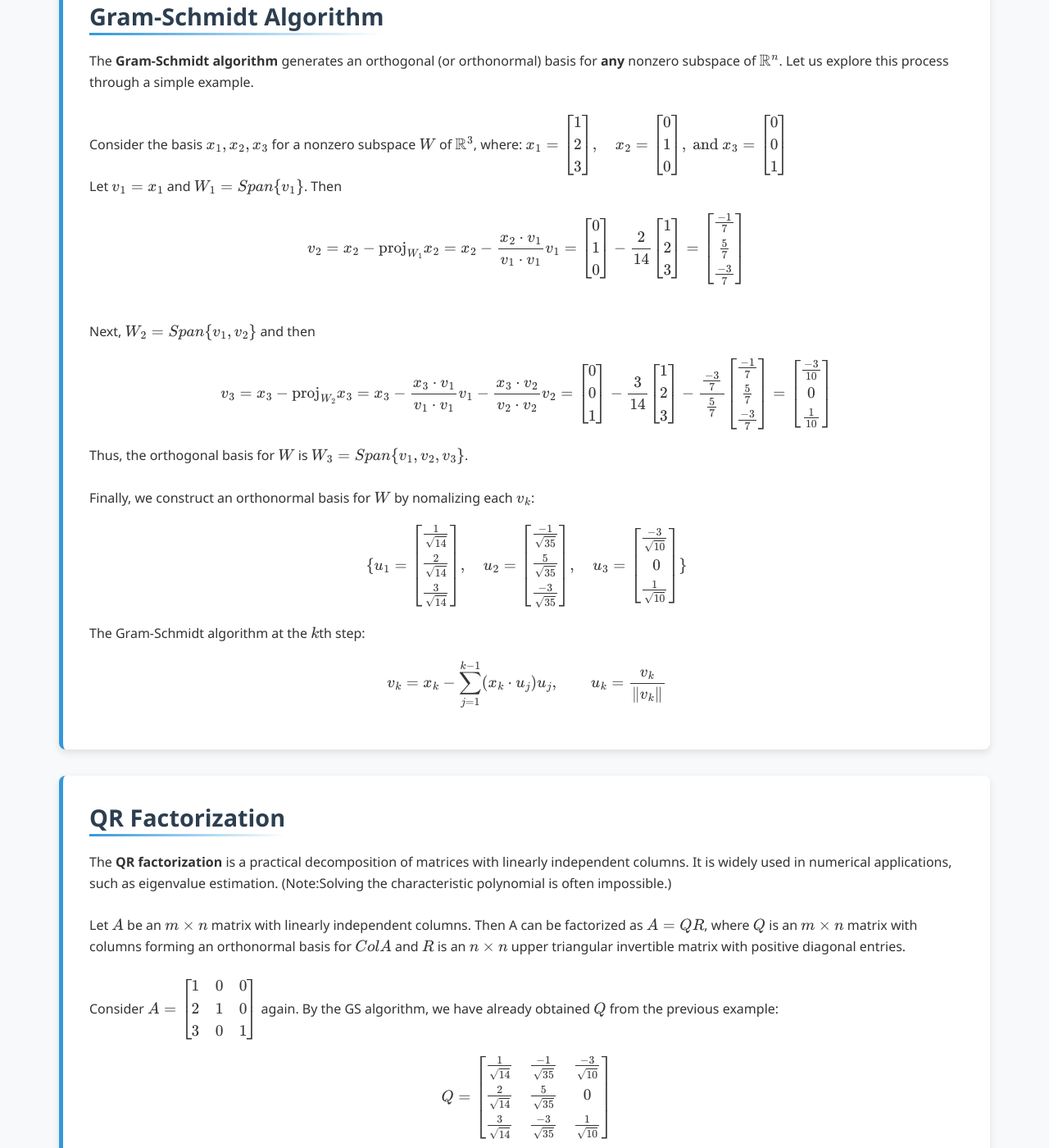
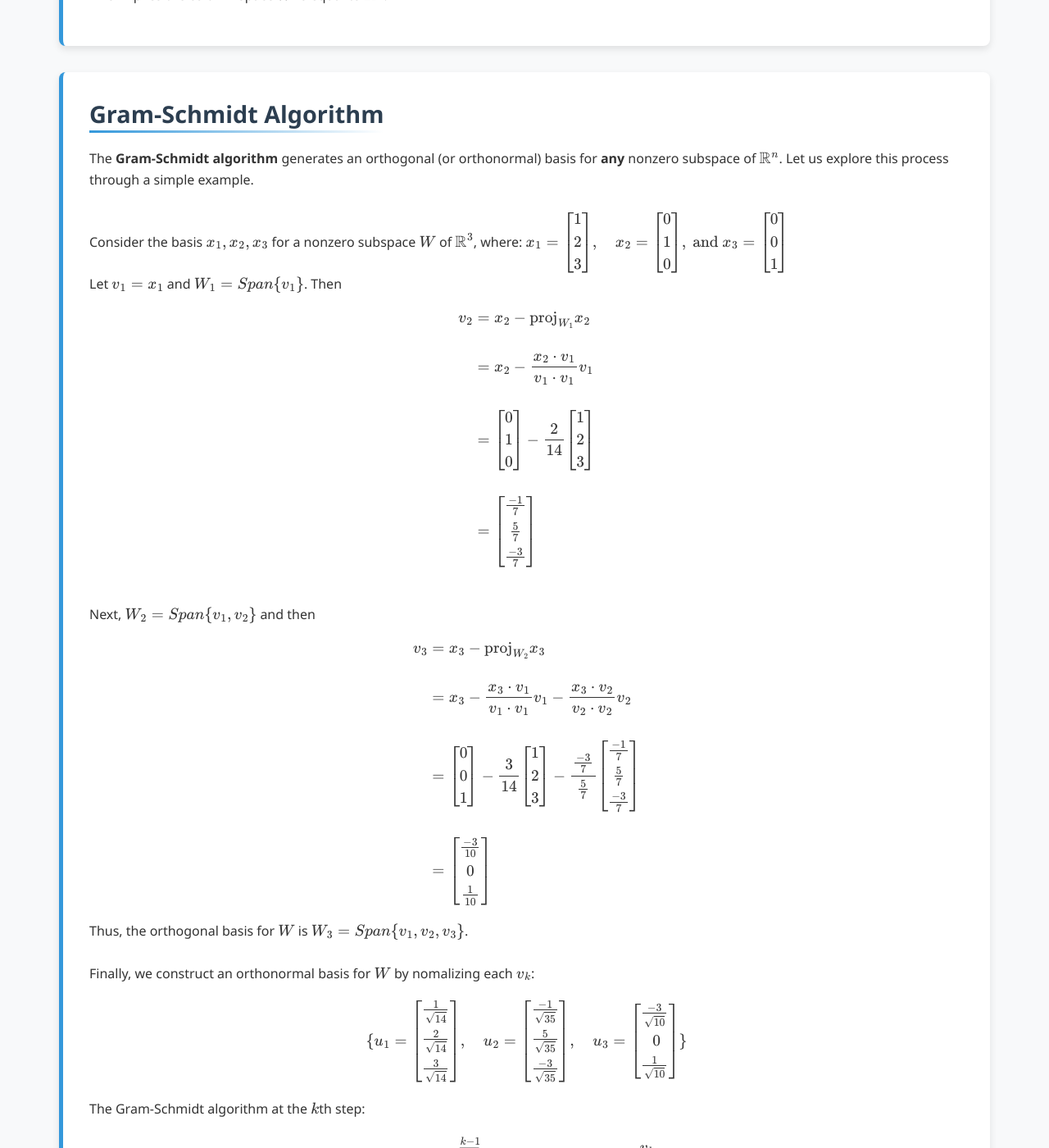
Before and after one commit to Yusukey01/yusukey01.github.io, a Jekyll site: the page built from Mathematics/Linear_algebra/orthogonality.html, in a window 1280 px wide and 1400 px high, scrolled down 8647 px. Shown: the whole window at 82% size. Built offline with Jekyll 4.4.1, drawn with Linux system fonts in a browser that asks for light colours; some of the changed text lies outside the part shown.

Commit message:
organizing stext

```diff
--- a/Mathematics/Linear_algebra/orthogonality.html
+++ b/Mathematics/Linear_algebra/orthogonality.html
@@ -223,9 +223,10 @@ description: Learn about inner product, orthogonality, orthogonal projection, Gr
             \]
             Solve the characteristic equation:
             \[
-            \lambda^2 -2 \lambda\cos\theta +1 = 0
-            \Longrightarrow
-            \lambda = \frac{2\cos\theta \pm 2\sqrt{(\cos^2\theta -1)}i}{2} = \cos\theta \pm i \sin\theta
+            \begin{align*}
+            &\lambda^2 -2 \lambda\cos\theta +1 = 0  \\\\
+            &\Longrightarrow \lambda = \frac{2\cos\theta \pm 2\sqrt{(\cos^2\theta -1)}i}{2} = \cos\theta \pm i \sin\theta
+            \end{align*}
             \]
             Then,
             \[
@@ -285,9 +286,12 @@ description: Learn about inner product, orthogonality, orthogonal projection, Gr
                 <br>
                 Let \(z = y - \hat{y}\). Because \(u_i\) is orthogonal to each \(u_j\) in the basis for \(W\) with \(i \neq j\),
                 \[
-                z \cdot u_i = (y -\hat{y}) \cdot u_i = y \cdot u_i - (\frac{y \cdot u_i}{u_i \cdot u_i})u_i \cdot u_i - 0 - \cdots - 0
+                \begin{align*}
+                z \cdot u_i &= (y -\hat{y}) \cdot u_i  \\\\
+                            &= y \cdot u_i - (\frac{y \cdot u_i}{u_i \cdot u_i})u_i \cdot u_i - 0 - \cdots - 0 \\\\
+                            &= y \cdot u_i - y \cdot u_i = 0
+                \end{align*}
                 \]
-                \[= y \cdot u_i - y \cdot u_i = 0\]
                 Hence \(z\) is orthogonal to each \(u_i\) in the basis for \(W\). Therefore, \(z\) is orthogonal to every vector in \(W\).
                 In other words, \(z \in W^{\perp}\).
                 <br>
@@ -349,18 +353,22 @@ description: Learn about inner product, orthogonality, orthogonal projection, Gr
             <br>
             Let \(v_1 = x_1\) and \(W_1 = Span \{v_1\}\). Then
             \[
-            v_2 = x_2 - \text{proj}_{W_1} x_2
-                = x_2 - \frac{x_2 \cdot v_1} {v_1 \cdot v_1}v_1
-                = \begin{bmatrix} 0 \\ 1 \\ 0 \end{bmatrix} - \frac{2}{14}\begin{bmatrix} 1 \\ 2 \\ 3 \end{bmatrix}
-                = \begin{bmatrix} \frac{-1}{7} \\ \frac{5}{7} \\ \frac{-3}{7} \end{bmatrix}
+            \begin{align*}
+            v_2 &= x_2 - \text{proj}_{W_1} x_2  \\\\
+                &= x_2 - \frac{x_2 \cdot v_1} {v_1 \cdot v_1}v_1 \\\\
+                &= \begin{bmatrix} 0 \\ 1 \\ 0 \end{bmatrix} - \frac{2}{14}\begin{bmatrix} 1 \\ 2 \\ 3 \end{bmatrix} \\\\
+                &= \begin{bmatrix} \frac{-1}{7} \\ \frac{5}{7} \\ \frac{-3}{7} \end{bmatrix}
+            \end{align*}
             \]
             <br>Next, \(W_2 = Span \{v_1, v_2\}\) and then
             \[
-            v_3 = x_3 - \text{proj}_{W_2} x_3
-                = x_3 - \frac{x_3 \cdot v_1} {v_1 \cdot v_1}v_1 - \frac{x_3 \cdot v_2} {v_2 \cdot v_2}v_2
-                = \begin{bmatrix} 0 \\ 0 \\ 1 \end{bmatrix} - \frac{3}{14}\begin{bmatrix} 1 \\ 2 \\ 3 \end{bmatrix}
-                    - \frac{\frac{-3}{7}}{\frac{5}{7}}\begin{bmatrix} \frac{-1}{7} \\ \frac{5}{7} \\ \frac{-3}{7} \end{bmatrix}
-                = \begin{bmatrix} \frac{-3}{10} \\ 0 \\ \frac{1}{10} \end{bmatrix}
+            \begin{align*}
+            v_3 &= x_3 - \text{proj}_{W_2} x_3  \\\\
+                &= x_3 - \frac{x_3 \cdot v_1} {v_1 \cdot v_1}v_1 - \frac{x_3 \cdot v_2} {v_2 \cdot v_2}v_2 \\\\
+                &= \begin{bmatrix} 0 \\ 0 \\ 1 \end{bmatrix} - \frac{3}{14}\begin{bmatrix} 1 \\ 2 \\ 3 \end{bmatrix}
+                    - \frac{\frac{-3}{7}}{\frac{5}{7}}\begin{bmatrix} \frac{-1}{7} \\ \frac{5}{7} \\ \frac{-3}{7} \end{bmatrix} \\\\
+                &= \begin{bmatrix} \frac{-3}{10} \\ 0 \\ \frac{1}{10} \end{bmatrix}
+            \end{align*}
             \]
             Thus, the orthogonal basis for \(W\) is \(W_3 = Span\{v_1, v_2, v_3\}\).
             <br><br>
@@ -396,17 +404,19 @@ description: Learn about inner product, orthogonality, orthogonal projection, Gr
                 \end{bmatrix}\]
             Since the columns of \(Q\) are orthonormal, \(Q^TQ=I\). Then, \(Q^TA = Q^TQR = IR = R\).
             \[
-            R = Q^TA = \begin{bmatrix}
+            \begin{align*}
+            R = Q^TA &= \begin{bmatrix}
                         \frac{1}{\sqrt{14}}  & \frac{2}{\sqrt{14}}  & \frac{3}{\sqrt{14}} \\
                         \frac{-1}{\sqrt{35}} & \frac{5}{\sqrt{35}} & \frac{-3}{\sqrt{35}} \\
                         \frac{-3}{\sqrt{10}} & \ 0                 & \frac{1}{\sqrt{10}}
                         \end{bmatrix}
-                        \begin{bmatrix} 1 & 0 & 0 \\ 2 & 1 & 0 \\ 3 & 0 & 1 \end{bmatrix}
-                    = \begin{bmatrix}
+                        \begin{bmatrix} 1 & 0 & 0 \\ 2 & 1 & 0 \\ 3 & 0 & 1 \end{bmatrix} \\\\
+                    &= \begin{bmatrix}
                         \frac{14}{\sqrt{14}} & \frac{2}{\sqrt{14}} & \frac{3}{\sqrt{14}} \\
                         0                   & \frac{5}{\sqrt{35}} & \frac{-3}{\sqrt{35}} \\
                         0                   &  0                  & \frac{1}{\sqrt{10}}
                         \end{bmatrix}
+            \end{align*}
             \]
             </p>
             </section>
```
